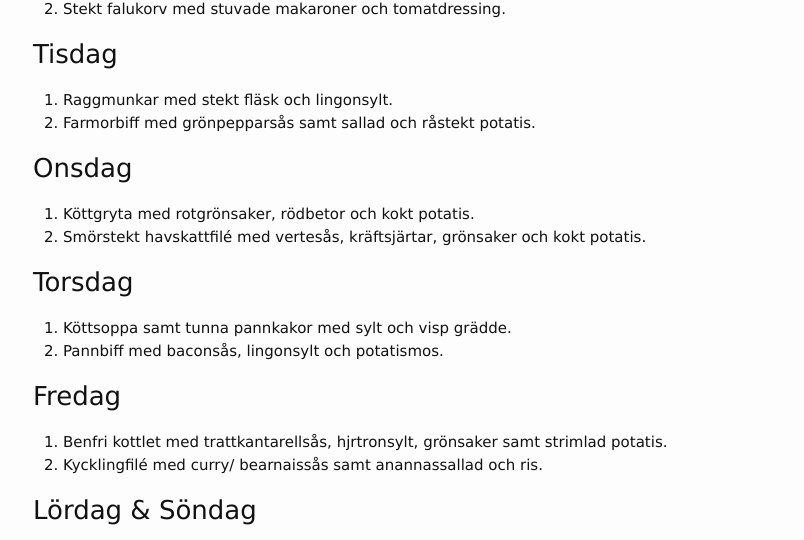
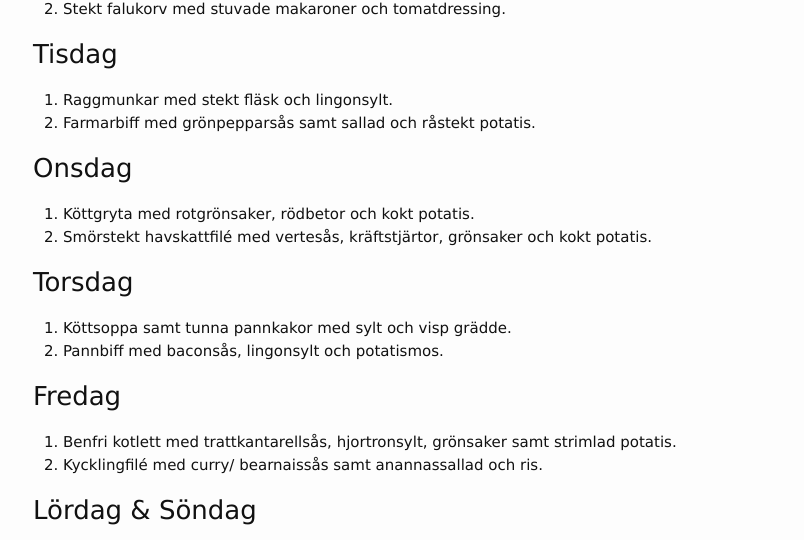
Before and after one commit to FarInn62/farinn62.github.io, a Jekyll site: the page built from lunch.md, in a window 1280 px wide. Shown: the part 286-826 px from the top of the page, without its empty margins (237-1041 px from the left). Built offline with Jekyll 4.4.1, drawn with Linux system fonts in a browser that asks for light colours.

Commit message:
Update lunch.md

```diff
--- a/lunch.md
+++ b/lunch.md
@@ -17,18 +17,18 @@ OBS.PÅ GRUND AV CORONA: Boka och Hämta gärna maten istället, du är välkomm
 
 ### Tisdag
 1. Raggmunkar med stekt fläsk och lingonsylt.
-2. Farmorbiff med grönpepparsås samt sallad och råstekt potatis.
+2. Farmarbiff med grönpepparsås samt sallad och råstekt potatis.
 
 ### Onsdag
 1. Köttgryta med rotgrönsaker, rödbetor och kokt potatis.
-2. Smörstekt havskattfilé med vertesås, kräftsjärtar, grönsaker och kokt potatis.
+2. Smörstekt havskattfilé med vertesås, kräftstjärtor, grönsaker och kokt potatis.
 
 ### Torsdag
 1. Köttsoppa samt tunna pannkakor med sylt och visp grädde.
 2. Pannbiff med baconsås, lingonsylt och potatismos.
 
 ### Fredag
-1. Benfri kottlet med trattkantarellsås, hjrtronsylt, grönsaker samt strimlad potatis.
+1. Benfri kotlett med trattkantarellsås, hjortronsylt, grönsaker samt strimlad potatis.
 2. Kycklingfilé med curry/ bearnaissås samt anannassallad och ris.
 
 ### Lördag & Söndag
```
